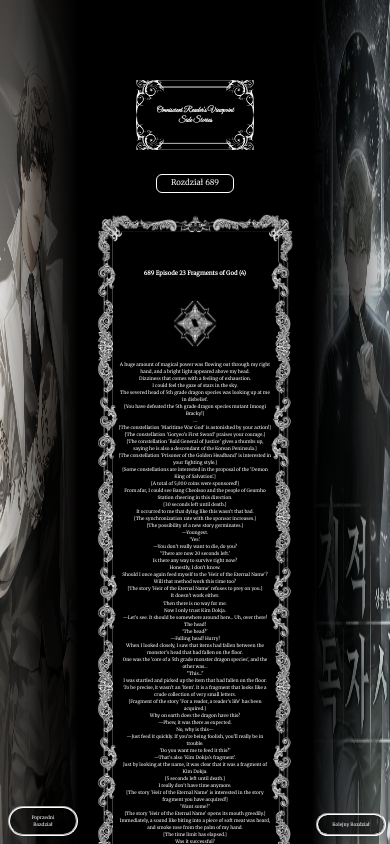
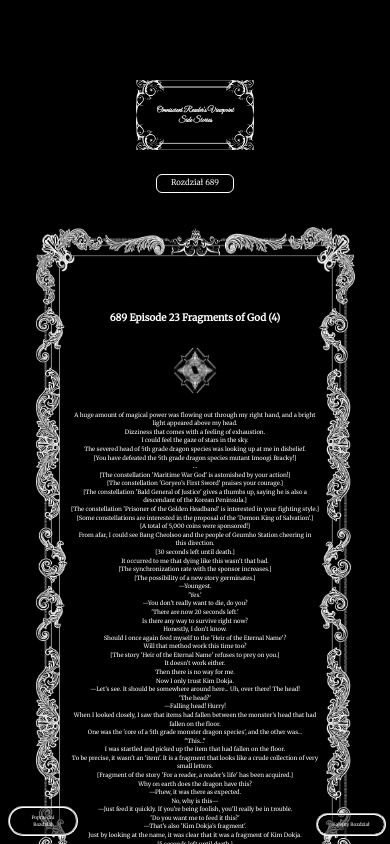
Before and after one commit to Staser16/orv, a React (Vite) app: page / in a window 390 px wide. Shown: the top 844 px of the page. Built offline with nearby package versions, Linux system fonts and the light colour scheme.

Commit message:
phone fix

```diff
--- a/src/App.css
+++ b/src/App.css
@@ -12,8 +12,7 @@
   margin: 0 auto;
   padding: 2rem;
   text-align: center;
-  background-image: linear-gradient(90deg, rgb(126, 126, 126) 0%, black 10%, black 50%, black 90%, rgb(126, 126, 126) 100%);
-
+  background-color: black;
   color: white;
 }
 
@@ -24,6 +23,7 @@
   background-repeat: no-repeat;
 
   height: 18vw;
+  width: auto;
   display: flex;
   align-items: center;
   /* wyśrodkuj pionowo */
@@ -81,7 +81,7 @@
 
 
 .pierwsza-linia {
-    font-size: 1.5vw;
+    font-size: 2.5vw;
   font-weight: bold;
   margin-bottom: 1rem;
   /* tu masz odstęp */
@@ -169,8 +169,9 @@
 /* Text inside */
 .textPis {
   max-width: 80%;
-  font-size: 1.2vw;
-  line-height: 1.8vw;
+  font-size: 1.5vw;
+  text-wrap-style: pretty;
+  line-height: 2.2vw;
   text-align: center;
   color: white;
 }
--- a/src/Rozdzial_handler.jsx
+++ b/src/Rozdzial_handler.jsx
@@ -59,7 +59,7 @@ function Rozdzial_handler() {
             height: "100%",
             maskImage: "linear-gradient(to right, black, transparent)",
             WebkitMaskImage: "linear-gradient(to right, black, transparent)"
-          }} />
+          }} className='d-md-block d-none'/>
         <img
           src="assets/images/LH.png" alt="example" style={{
             position: 'fixed',
@@ -69,12 +69,12 @@ function Rozdzial_handler() {
             height: "100%",
             maskImage: "linear-gradient(to left, black, transparent)",
             WebkitMaskImage: "linear-gradient(to left, black, transparent)"
-          }} />
+          }} className='d-md-block d-none'/>
 
       </div>
-      <div className='glowna '>
-        <div className='row'>
-          <div><h1 className='tytul' ><br />Omniscient Reader's Viewpoint<br />Side Stories</h1></div>
+      <div className='row ' style={{ width: "auto"}}>
+        <div className='glowna col-12 col-lg-9' style={{width: "100vw"}}>
+          <div><h1 className='tytul ' ><br />Omniscient Reader's Viewpoint<br />Side Stories</h1></div>
         </div>
       </div>
       <Wynik rozdzial={rozdzial} setRozdzial={setRozdzial} />
--- a/src/Text.jsx
+++ b/src/Text.jsx
@@ -28,12 +28,12 @@ useEffect(() => {
 
 
 return(
-  <div className="frame">
-  <div className="side">
+  <div className="frame row">
+  <div className="side col-md-12 col-lg-7">
     <div className="top"></div>
     <div className="center">
       <div
-        className="textPis"
+        className="textPis md-fs-1"
         dangerouslySetInnerHTML={{ __html: tekst }}
       />
     </div>
```
